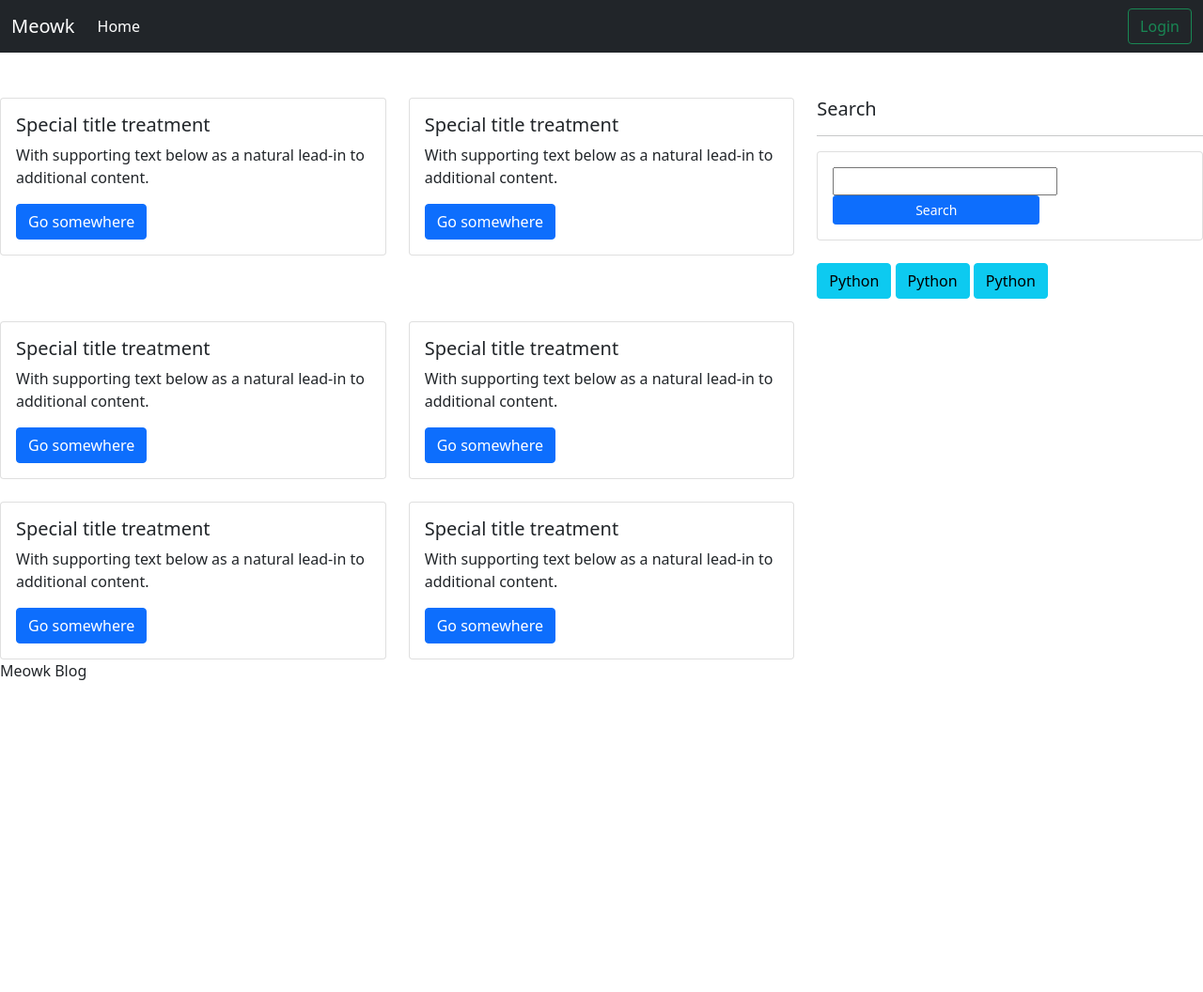
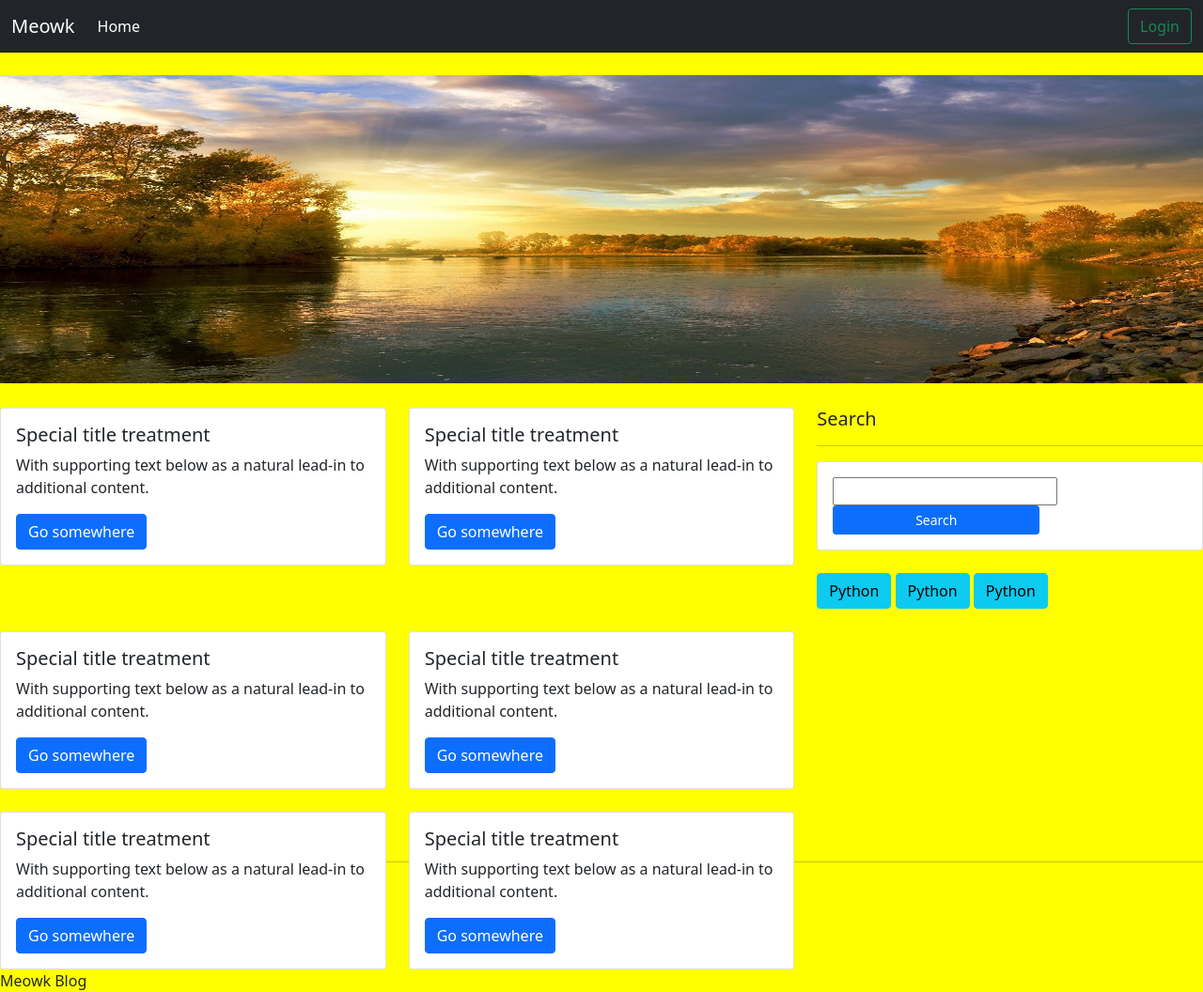
Before and after one commit to gokulakannan19/Meowk, a Django app: template meowk/blog/templates/blog/home.html in a window 1280 px wide. Shown: the whole page at 94% size. Before the commit the page ends 724 px from the top, so only its background shows below. Run offline with Django 3.2, Linux system fonts and the light colour scheme; the template is opened without the code that fills it, so the values that code supplies are empty.

Commit message:
static files and images added

```diff
--- a/meowk/blog/templates/blog/home.html
+++ b/meowk/blog/templates/blog/home.html
@@ -1,6 +1,13 @@
 {% extends 'blog/main.html' %} {% block content %}
+{% load static %}
 <br />
-<img src="#" class="img-fluid" alt="" />
+<div class="row">
+  <div class="col">
+    <img src="{% static 'images/river.jpg' %}" alt="" class="banner-img">
+  </div>
+</div>
+<hr>
+<div class="blog-container">
 <div class="row">
   <div class="col-md-4">
     <div class="card">
@@ -96,4 +103,5 @@
       </div>
     </div>
   </div>
+</div>
 {% endblock content %}
--- a/meowk/blog/templates/blog/main.html
+++ b/meowk/blog/templates/blog/main.html
@@ -1,4 +1,5 @@
 <!DOCTYPE html>
+{% load static %}
 <html lang="en">
 <head>
     <meta charset="UTF-8">
@@ -9,6 +10,9 @@
     <!-- bootstrap css -->
     <!-- CSS only -->
 <link href="https://cdn.jsdelivr.net/npm/bootstrap@5.0.2/dist/css/bootstrap.min.css" rel="stylesheet" integrity="sha384-EVSTQN3/azprG1Anm3QDgpJLIm9Nao0Yz1ztcQTwFspd3yD65VohhpuuCOmLASjC" crossorigin="anonymous">
+
+<!-- Custom css -->
+<link rel="stylesheet" href="{% static 'css/main.css' %}">
 </head>
 <body>
     <nav class="navbar navbar-expand-lg navbar-dark bg-dark">
--- a/meowk/blog/templates/blog/post.html
+++ b/meowk/blog/templates/blog/post.html
@@ -1,5 +1,5 @@
 {% extends 'blog/main.html' %}
-
+{% load static %}
 
 {% block content %}
 <div class="card text-center">
--- a/meowk/meowk/settings.py
+++ b/meowk/meowk/settings.py
@@ -10,6 +10,7 @@ For the full list of settings and their values, see
 https://docs.djangoproject.com/en/3.2/ref/settings/
 """
 
+import os
 from pathlib import Path
 
 # Build paths inside the project like this: BASE_DIR / 'subdir'.
@@ -121,6 +122,10 @@ USE_TZ = True
 
 STATIC_URL = '/static/'
 
+STATICFILES_DIRS = [
+    os.path.join(BASE_DIR, 'static')
+]
+
 # Default primary key field type
 # https://docs.djangoproject.com/en/3.2/ref/settings/#default-auto-field
 
--- /dev/null
+++ b/meowk/static/css/main.css
@@ -0,0 +1,12 @@
+body {
+  background-color: yellow;
+}
+
+.banner-img {
+  width: 100%;
+  height: 40%;
+}
+
+.blog-container {
+  margin-top: -500px;
+}
```
Also changed, not shown: meowk/static/images/blake-richard-verdoorn-cssvEZacHvQ-unsplash.jpg (added), meowk/static/images/fisherman-504098_1920.jpg (added), meowk/static/images/river.jpg (added), meowk/static/images/tree-276014_1920.jpg (added), meowk/static/images/tree-832079_1280.jpg (added), meowk/static/images/trees-3822149_1920.jpg (added).
